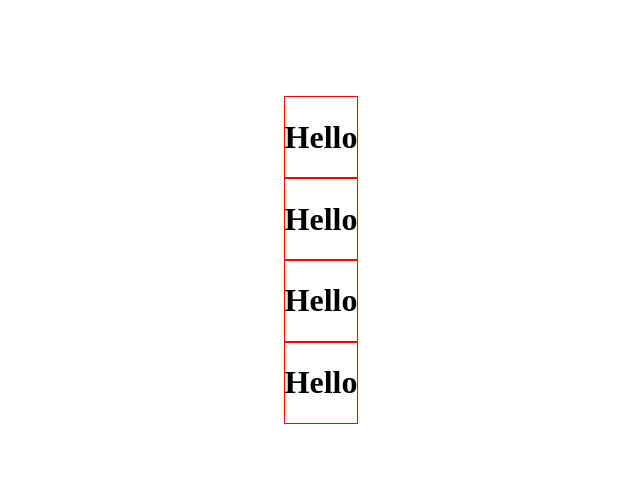
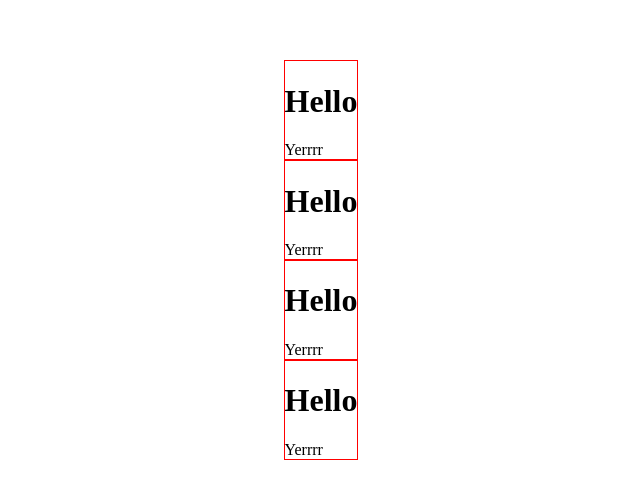
Before and after one commit to YouGoDevs/Sexy-UI, a React (Create React App) app: page / in a window 1280 px wide. Shown: the part 148-646 px from the top of the page, without its empty margins (327-967 px from the left). Built offline with nearby package versions, Linux system fonts and the light colour scheme.

Commit message:
Added closeOnOutsideClick Method

```diff
--- a/src/packages/accordion/src/accordion.js
+++ b/src/packages/accordion/src/accordion.js
@@ -1,34 +1,48 @@
-import { useState } from "react";
+import { useRef, useState } from "react";
 import React from "react";
 import { AccordionPanel } from "./accordionpanel";
-import { AccordionTitle } from "./accordiontitle";
 
-export const Accordion = ({
-  children,
-  multiple,
-  active,
-  onToggle,
-}) => {
- /*
+export const Accordion = ({ children }) => {
+  /*
   local visibility toggle to manage visibility in individual components
  */
-  const [visibility, setVisibility] = useState(false);
+
+  const visibilityRef = useRef();
+
+  const [visibility, setVisibility] = useState(true);
 
   const toggleVisible = () => {
     setVisibility((prev) => !prev);
   };
 
+  /*
+
+  This method closes tabs if you click outside of the div in visibilityRef.current
+
+ */
+  const closeOnOutsideClick = (e) => {
+    if (!visibilityRef.current === e.target) {
+      setVisibility(false);
+    }
+  };
+
+  console.log(visibilityRef);
   // if no accordions exist return null
   if (!children) return null;
 
   return (
     <div
       style={{ border: "1px solid red" }}
-      onClick={toggleVisible}
+      // attempting to run both methods side by side with an inline function
+      onClick={(e) => {
+        closeOnOutsideClick(e);
+        toggleVisible();
+      }}
+      ref={visibilityRef}
     >
       <> {children[0]} </>
 
-      {!visibility  ? null : (
+      {visibility === false ? null : (
         <AccordionPanel> {children[1]} </AccordionPanel>
       )}
     </div>
```
